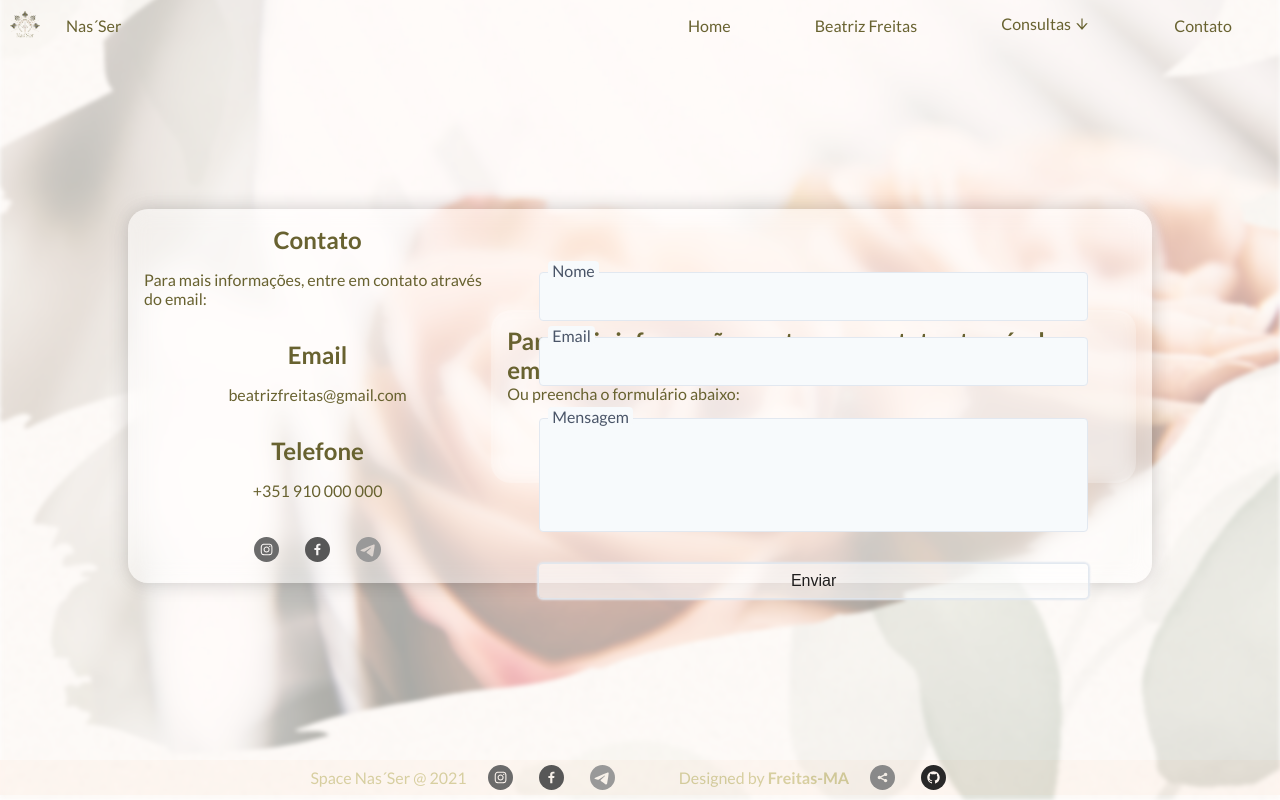
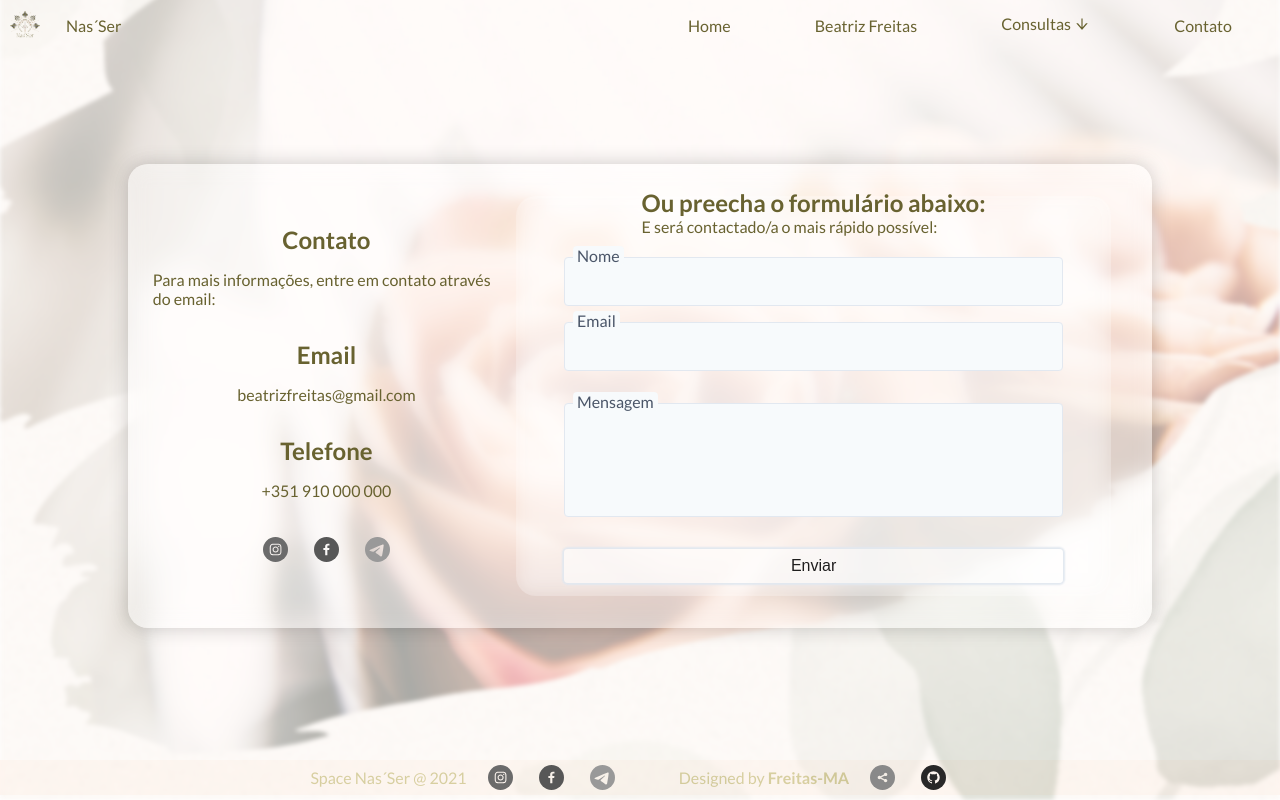
Before and after one commit to Freitas-MA/nasser-portfolio, a React (Vite) app: page /contato in a window 1280 px wide. Built offline with nearby package versions, Linux system fonts and the light colour scheme; a web font is replaced by a local one.

Commit message:
Update contact form and profile messages

```diff
--- a/src/Objects.API/Contato.Maps.js
+++ b/src/Objects.API/Contato.Maps.js
@@ -1,7 +1,8 @@
 export const contatoProfile = {
     title: "Contato",
     message: 'Para mais informações, entre em contato através do email:',
-    descriptionForm: 'Ou preencha o formulário abaixo:',
+    message2: 'Ou preecha o formulário abaixo:',
+    descriptionForm: 'E será contactado/a o mais rápido possível:',
     email: 'beatrizfreitas@gmail.com',
     telefone: '+351 910 000 000',
     instagram: 'https://www.instagram.com/beatrizfreitas/',
--- a/src/components/Form/form.jsx
+++ b/src/components/Form/form.jsx
@@ -1,7 +1,6 @@
 import { useRef, useState } from "react";
 import emailjs from "emailjs-com";
 import styled from "styled-components";
-import { motion } from "framer-motion";
 
 const JsFormContainer = styled.form`
   display: flex;
@@ -12,6 +11,7 @@ const JsFormContainer = styled.form`
   width: 100%;
   height: 100%;
   padding: 2rem;
+
 
   .field {
     position: relative;
@@ -67,11 +67,6 @@ const JsFormContainer = styled.form`
     }
   }
 
-    display: flex;
-    justify-content: center;
-    align-items: center;
-    width: 100%;
-    height: 1rem;
 
     & > #buttonSubmit {
       width: 60px;
--- a/src/pages/Contact/Contact.jsx
+++ b/src/pages/Contact/Contact.jsx
@@ -15,6 +15,7 @@ export default function Contact() {
   const {
     title,
     message,
+    message2,
     email,
     telefone,
     instagram,
@@ -74,11 +75,11 @@ export default function Contact() {
         </LeftSide>
         {/*!! TODO Fix all the StyledComponents  */}
         <RightSide>
-          <div>
-            <h2>{message}</h2>
+          <div className="form-message">
+            <h2>{message2}</h2>
             <p>{descriptionForm}</p>
           </div>
-          <Form />
+          <Form className='form-field'/>
         </RightSide>
       </FormContainer>
     </ContactSection>
--- a/src/pages/Contact/Contact.style.jsx
+++ b/src/pages/Contact/Contact.style.jsx
@@ -1,6 +1,6 @@
-import { styled } from 'styled-components'
+import { styled } from "styled-components";
 
-export const  ContactSection = styled.section`
+export const ContactSection = styled.section`
   display: flex;
   justify-content: center;
   align-items: center;
@@ -47,7 +47,6 @@ export const LeftSide = styled.div`
     width: 100%;
     height: 100%;
     min-height: 100%;
-
   }
 
   & > #socialIcons {
@@ -61,10 +60,13 @@ display: flex;
   flex-direction: column;
   justify-content: center;
   align-items: center;
-width: 65%;
+  width: 60%;
+  height: 50vh;
   padding: 1rem;
-margin: 1rem 0;
+  margin: 1rem;
   min-width: 280px;
   backdrop-filter: blur(10px);
   border-radius: 20px;
+  position: relative;
+
 `;
```
Lines whose indentation alone changed are shown as unchanged.
